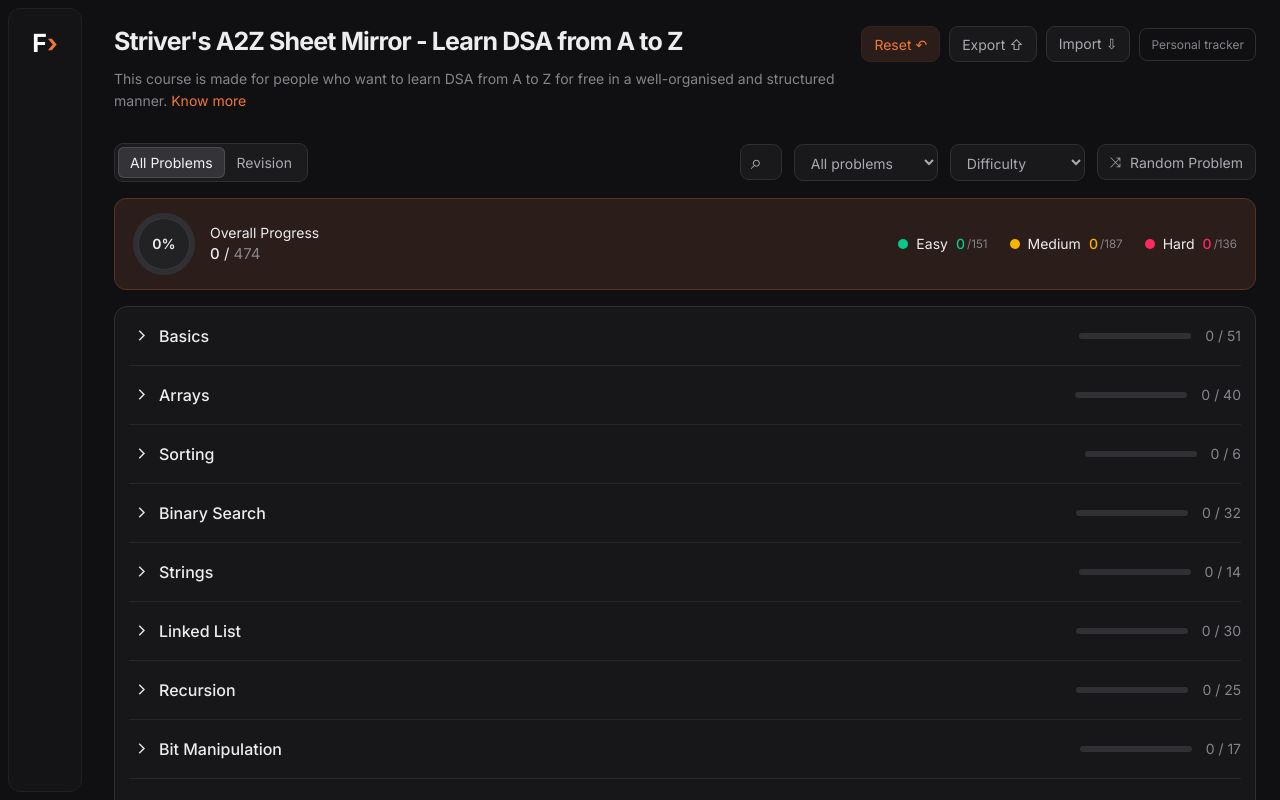
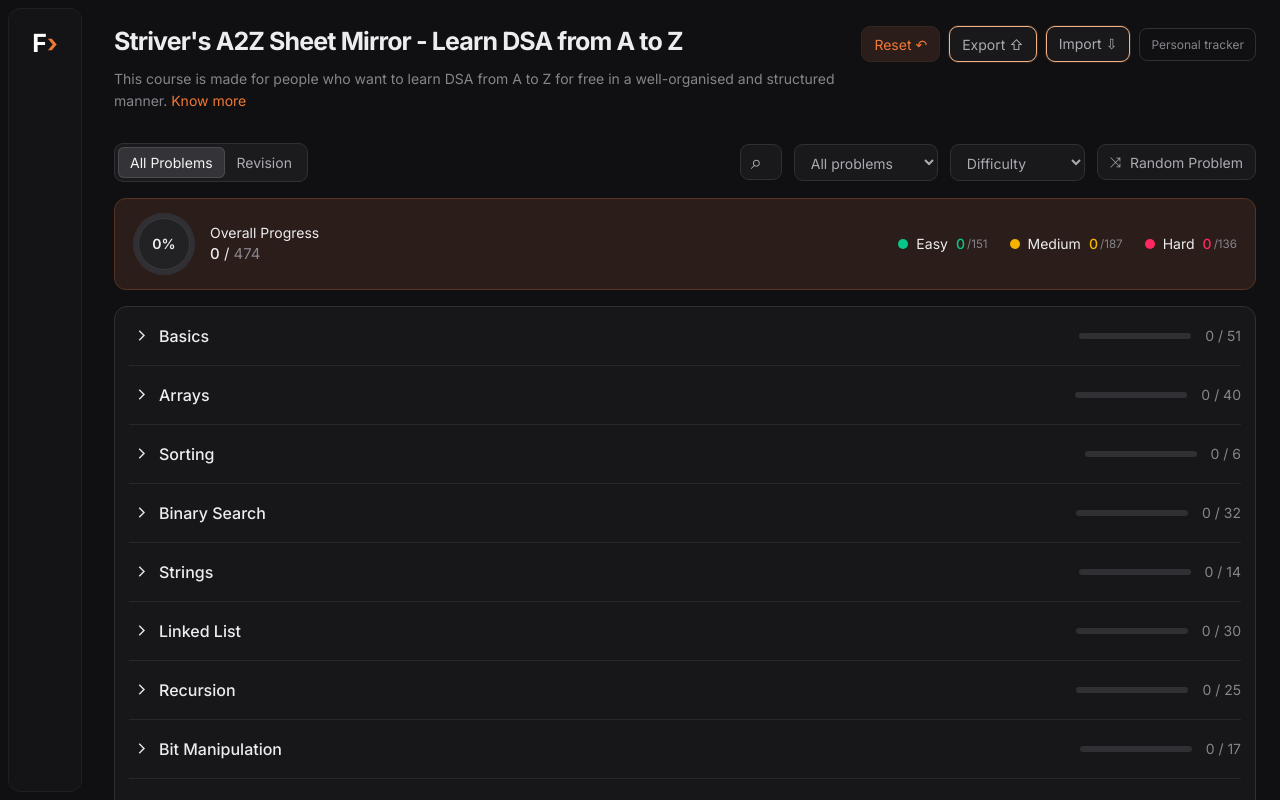
Before and after one commit to Anxhul10/striverAtoZ-mirror, a plain HTML site: page index.html in a window 1280 px wide. Shown: the top 800 px of the page. Drawn offline with Linux system fonts and the light colour scheme.

Commit message:
feat: highlish import and export button

```diff
--- a/styles.css
+++ b/styles.css
@@ -151,3 +151,15 @@ select { min-width: 120px; cursor: pointer; }
   .topic-summary { gap: 7px; }
   .header-actions .updated { display: none; }
 }
+/* Highlight Export and Import with a light-orange outline */
+#exportBtn,
+.import-button {
+  border: 1px solid #f4b183;
+  box-shadow: 0 0 0 1px rgba(244, 177, 131, 0.12);
+}
+
+#exportBtn:hover,
+.import-button:hover {
+  border-color: #ffc08f;
+  box-shadow: 0 0 0 2px rgba(244, 177, 131, 0.2);
+}
```
